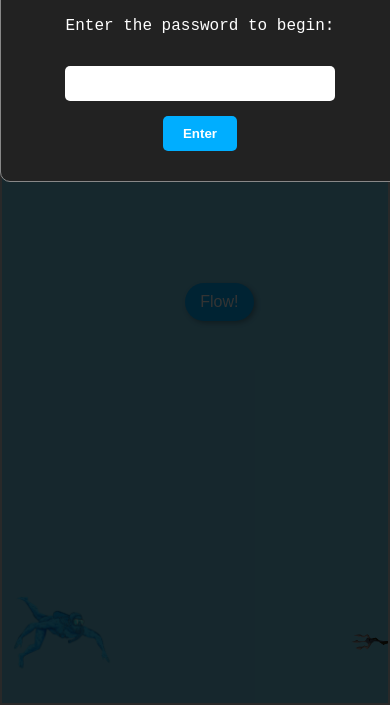
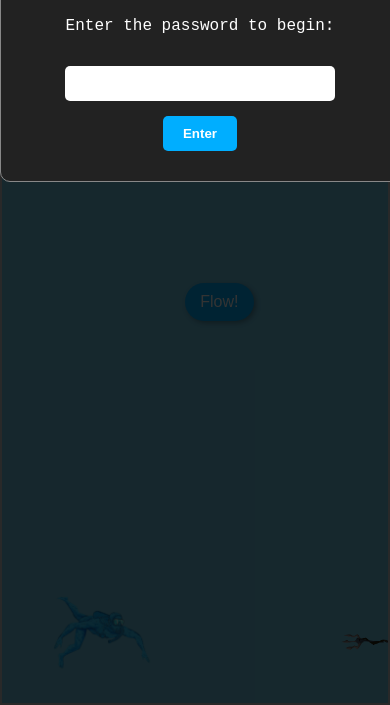
Before and after one commit to Tolaxyz/Illiquid, a plain HTML site: page index.html in a window 390 px wide. Shown: the part 139-844 px from the top of the page. Drawn offline with Linux system fonts and the light colour scheme.

Commit message:
Update style.css

```diff
--- a/style.css
+++ b/style.css
@@ -218,8 +218,10 @@ body.denied {
 
 @media (max-width: 768px) {
   .character {
-     width: 100px;
-    left: 10px;
+      position: absolute;
+  width: 100px;
+  bottom: 0;
+
   }
 
   .excalibur {
@@ -232,8 +234,10 @@ body.denied {
   }
 
   .obstacle {
-    width: 80px;
-    right: -40px;
+    position: absolute;
+  width: 80px;
+  bottom: 30px;
+  right: -30px;
   }
 
   .exc {
```
